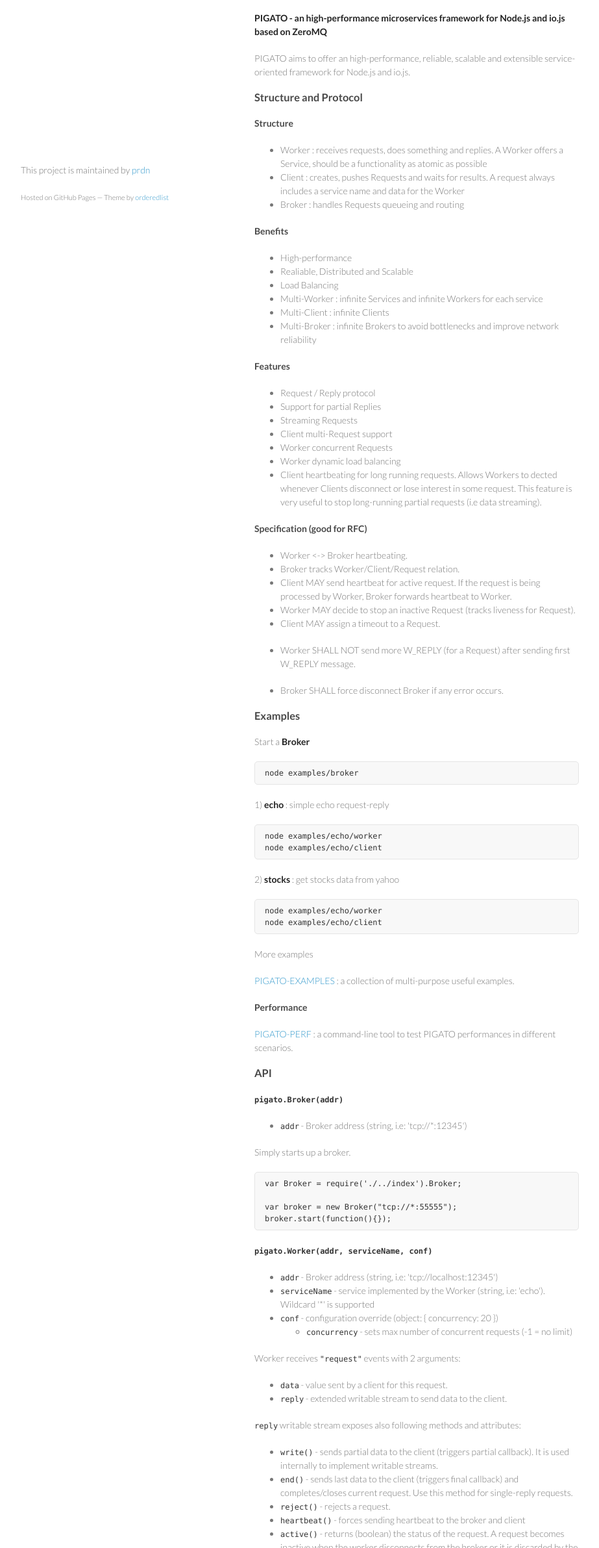
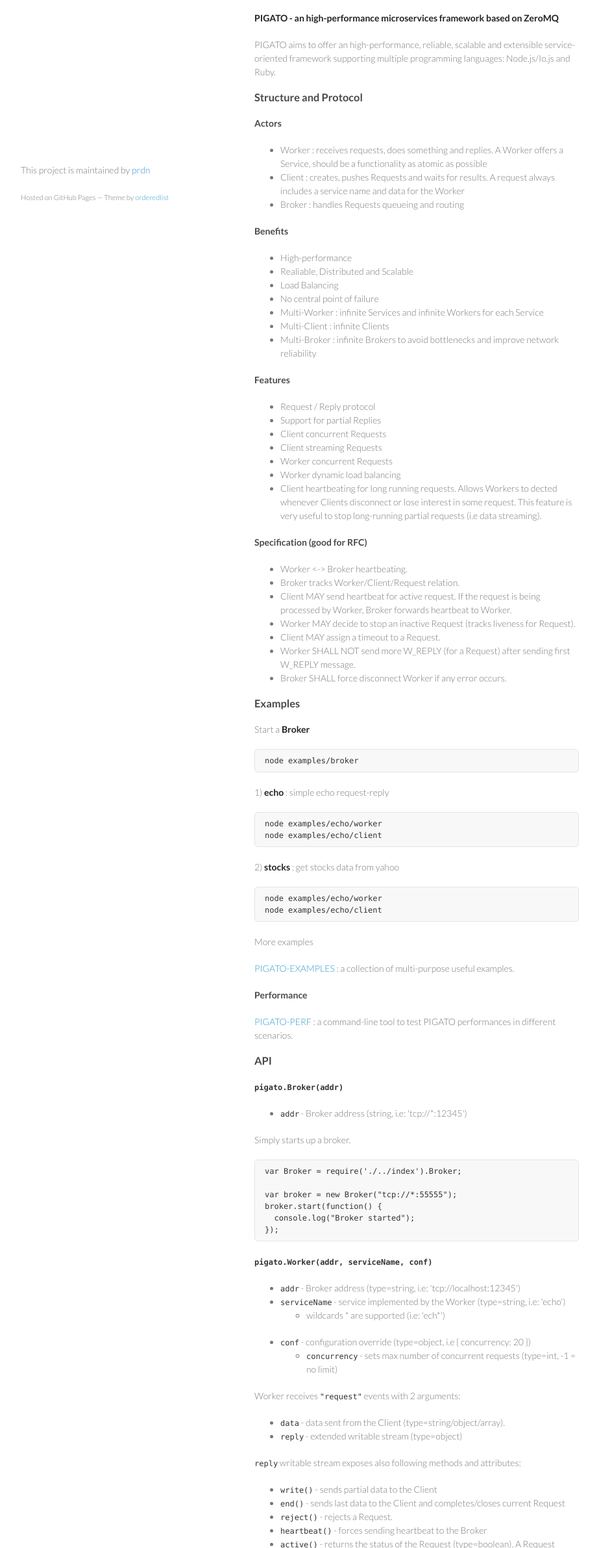
Before and after one commit to prdn/pigato, a plain HTML site: page index.html in a window 1280 px wide. Shown: the part 417-2800 px from the top of the page at 65% size, without its empty margins (178-1101 px from the left). Drawn offline with Linux system fonts and the light colour scheme.

Commit message:
Create gh-pages branch via GitHub

```diff
--- a/index.html
+++ b/index.html
@@ -16,7 +16,7 @@
     <div class="wrapper">
       <header>
         <h1>Pigato</h1>
-        <p>PIGATO - a microservices framework for Node.js based on ZeroMQ</p>
+        <p>PIGATO - an high-performance microservices framework based on ZeroMQ</p>
 
         <p class="view"><a href="https://github.com/prdn/pigato">View the Project on GitHub <small>prdn/pigato</small></a></p>
 
@@ -33,15 +33,15 @@
 
 <p><a href="https://github.com/prdn/pigato"><img src="http://ardoino.com/pub/pigato-200.png" alt="PIGATO"></a></p>
 
-<p><strong>PIGATO - an high-performance microservices framework for Node.js and io.js based on ZeroMQ</strong></p>
+<p><strong>PIGATO - an high-performance microservices framework based on ZeroMQ</strong></p>
 
-<p>PIGATO aims to offer an high-performance, reliable, scalable and extensible service-oriented framework for Node.js and io.js.</p>
+<p>PIGATO aims to offer an high-performance, reliable, scalable and extensible service-oriented framework supporting multiple programming languages: Node.js/Io.js and Ruby.</p>
 
 <h3>
 <a id="structure-and-protocol" class="anchor" href="#structure-and-protocol" aria-hidden="true"><span class="octicon octicon-link"></span></a>Structure and Protocol</h3>
 
 <h4>
-<a id="structure" class="anchor" href="#structure" aria-hidden="true"><span class="octicon octicon-link"></span></a>Structure</h4>
+<a id="actors" class="anchor" href="#actors" aria-hidden="true"><span class="octicon octicon-link"></span></a>Actors</h4>
 
 <ul>
 <li>Worker : receives requests, does something and replies. A Worker offers a Service, should be a functionality as atomic as possible</li>
@@ -56,7 +56,8 @@
 <li>High-performance</li>
 <li>Realiable, Distributed and Scalable</li>
 <li>Load Balancing</li>
-<li>Multi-Worker : infinite Services and infinite Workers for each service</li>
+<li>No central point of failure</li>
+<li>Multi-Worker : infinite Services and infinite Workers for each Service</li>
 <li>Multi-Client : infinite Clients</li>
 <li>Multi-Broker : infinite Brokers to avoid bottlenecks and improve network reliability</li>
 </ul>
@@ -67,8 +68,8 @@
 <ul>
 <li>Request / Reply protocol</li>
 <li>Support for partial Replies</li>
-<li>Streaming Requests</li>
-<li>Client multi-Request support</li>
+<li>Client concurrent Requests</li>
+<li>Client streaming Requests</li>
 <li>Worker concurrent Requests</li>
 <li>Worker dynamic load balancing</li>
 <li>Client heartbeating for long running requests. Allows Workers to dected whenever Clients disconnect or lose interest in some request. This feature is very useful to stop long-running partial requests (i.e data streaming).</li>
@@ -82,9 +83,9 @@
 <li>Broker tracks Worker/Client/Request relation.</li>
 <li>Client MAY send heartbeat for active request. If the request is being processed by Worker, Broker forwards heartbeat to Worker. </li>
 <li>Worker MAY decide to stop an inactive Request (tracks liveness for Request).</li>
-<li><p>Client MAY assign a timeout to a Request.</p></li>
-<li><p>Worker SHALL NOT send more W_REPLY (for a Request) after sending first W_REPLY message.</p></li>
-<li>Broker SHALL force disconnect Broker if any error occurs.</li>
+<li>Client MAY assign a timeout to a Request.</li>
+<li>Worker SHALL NOT send more W_REPLY (for a Request) after sending first W_REPLY message.</li>
+<li>Broker SHALL force disconnect Worker if any error occurs.</li>
 </ul>
 
 <h3>
@@ -133,7 +134,9 @@
 <pre><code>var Broker = require('./../index').Broker;
 
 var broker = new Broker("tcp://*:55555");
-broker.start(function(){});
+broker.start(function() {
+  console.log("Broker started");
+});
 </code></pre>
 
 <h4>
@@ -142,15 +145,20 @@
 
 <ul>
 <li>
-<code>addr</code> - Broker address (string, i.e: 'tcp://localhost:12345') </li>
+<code>addr</code> - Broker address (type=string, i.e: 'tcp://localhost:12345') </li>
 <li>
-<code>serviceName</code> - service implemented by the Worker (string, i.e: 'echo'). Wildcard '*' is supported</li>
+<code>serviceName</code> - service implemented by the Worker (type=string, i.e: 'echo')
+
+<ul>
+<li>wildcards * are supported (i.e: 'ech*')</li>
+</ul>
+</li>
 <li>
-<code>conf</code> - configuration override (object: { concurrency: 20 })
+<code>conf</code> - configuration override (type=object, i.e { concurrency: 20 })
 
 <ul>
 <li>
-<code>concurrency</code> - sets max number of concurrent requests (-1 = no limit)</li>
+<code>concurrency</code> - sets max number of concurrent requests (type=int, -1 = no limit)</li>
 </ul>
 </li>
 </ul>
@@ -159,26 +167,26 @@
 
 <ul>
 <li>
-<code>data</code> - value sent by a client for this request.</li>
+<code>data</code> - data sent from the Client (type=string/object/array).</li>
 <li>
-<code>reply</code> - extended writable stream to send data to the client.</li>
+<code>reply</code> - extended writable stream (type=object)</li>
 </ul>
 
 <p><code>reply</code> writable stream exposes also following methods and attributes:</p>
 
 <ul>
 <li>
-<code>write()</code> - sends partial data to the client (triggers partial callback). It is used internally to implement writable streams.</li>
+<code>write()</code> - sends partial data to the Client </li>
 <li>
-<code>end()</code> - sends last data to the client (triggers final callback) and completes/closes current request. Use this method for single-reply requests.</li>
+<code>end()</code> - sends last data to the Client and completes/closes current Request</li>
 <li>
-<code>reject()</code> - rejects a request.</li>
+<code>reject()</code> - rejects a Request.</li>
 <li>
-<code>heartbeat()</code> - forces sending heartbeat to the broker and client</li>
+<code>heartbeat()</code> - forces sending heartbeat to the Broker</li>
 <li>
-<code>active()</code> - returns (boolean) the status of the request. A request becomes inactive when the worker disconnects from the broker or it is discarded by the client or the client disconnects from the broker. This is useful for long running tasks and Worker can monitor whether or not continue processing a request.</li>
+<code>active()</code> - returns the status of the Request (type=boolean). A Request becomes inactive when the Worker disconnects from the Broker or it has been discarded by the Client or the Client disconnects from the Broker. This is useful for long running tasks so the Worker can monitor whether or not continue processing a Request.</li>
 <li>
-<code>ended</code> - tells (boolean) if the request has been ended.</li>
+<code>ended</code> - tells if the Request has been ended (type=boolean).</li>
 </ul>
 
 <p>Example:</p>
@@ -186,16 +194,17 @@
 <pre><code>var worker = new PIGATO.Worker('tcp://localhost:12345', 'my-service');
 
 worker.on('request', function(data, reply) {
-  fs.createReadStream(data).pipe(reply);
-});
-
-// or
-worker.on('request', function(data, reply) {
   for (var i = 0; i &lt; 1000; i++) {
     reply.write('PARTIAL DATA ' + i);
   }
   reply.end('FINAL DATA');
 });
+
+// or
+worker.on('request', function(data, reply) {
+  fs.createReadStream(data).pipe(reply);
+});
+
 </code></pre>
 
 <p>Worker may also specify whether the reply should be cached and the cache timeout in milliseconds </p>
@@ -230,20 +239,25 @@
 
 <ul>
 <li>
-<code>serviceName</code> - name of the service we wish to connect to</li>
+<code>serviceName</code> - name of the Service we wish to connect to (type=string)</li>
 <li>
-<code>data</code> - data to give to the service (string/object/buffer)</li>
+<code>data</code> - data to give to the Service (type=string/object/buffer)</li>
 <li>
-<code>opts</code> - options object for the request</li>
+<code>opts</code> - options for the Request (type=object)
+
+<ul>
+<li>
+<code>timeout</code>: timeout in milliseconds (type=number, default=60000, -1 for infinite timeout)</li>
+<li>
+<code>retry</code>: if a Worker dies before replying, the Request is automatically requeued. (type=number, values=0|1, default=0)</li>
+</ul>
+</li>
 </ul>
 
 <p>Example:</p>
 
 <pre><code>var client = new PIGATO.Client('tcp://localhost:12345');
 
-client.request('my-service', 'foo', { timeout: 120000 }).pipe(process.stdout);
-
-// or
 client.request('my-service', { foo: 'bar' }, { timeout: 120000 })
 .on('data', function(data) {
   console.log("DATA", data);
@@ -251,6 +265,9 @@
 .on('end', function() {
   console.log("END");
 });
+
+// or
+client.request('my-service', 'foo', { timeout: 120000 }).pipe(process.stdout);
 </code></pre>
 
 <p>Clients may also make request with partial and final callbacks instead of using streams.</p>
@@ -276,17 +293,6 @@
 }, { timeout: 30000 });
 
 </code></pre>
-
-<h5>
-<a id="request-options" class="anchor" href="#request-options" aria-hidden="true"><span class="octicon octicon-link"></span></a>Request options</h5>
-
-<ul>
-<li>
-<code>timeout</code> : timeout in milliseconds; number <a href="-1%20to%20disable%20=%20time%20unlimited%20request">default 60000</a>
-</li>
-<li>
-<code>retry</code> : if a Worker dies before replying, the Request is automatically requeued. number 0|1 [default 0]</li>
-</ul>
 
 <h4>
 <a id="notes" class="anchor" href="#notes" aria-hidden="true"><span class="octicon octicon-link"></span></a>Notes</h4>
```
Also changed, not shown: params.json (+1 -1 lines).
